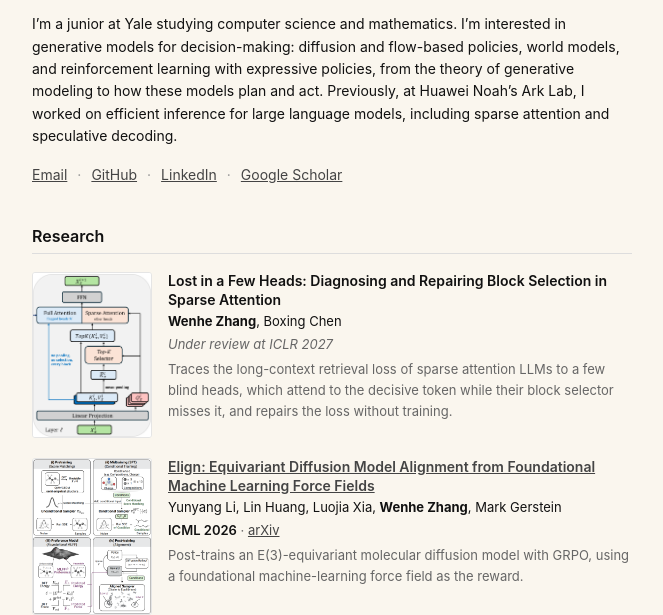
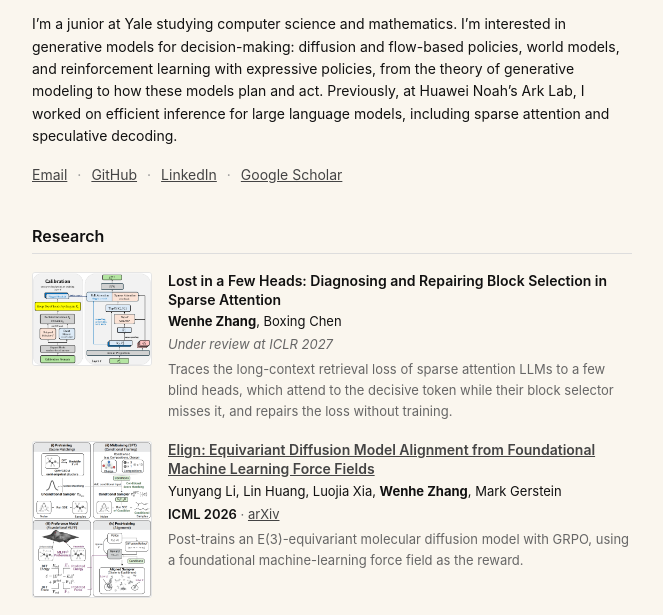
Before and after one commit to zhangwenhe1007/zhangwenhe1007.github.io, a plain HTML site: page index.html in a window 1280 px wide. Shown: the part 153-768 px from the top of the page, without its empty margins (308-971 px from the left). Drawn offline with Linux system fonts and the light colour scheme.

Commit message:
Show the calibration and repair panels of the method figure for Lost in a Few Heads

```diff
--- a/index.html
+++ b/index.html
@@ -40,7 +40,7 @@
         <h2 id="research">Research</h2>
         <ul class="pubs">
           <li class="pub">
-            <div class="pub-thumb"><img src="images/fewheads_repair.png" alt="Figure from Lost in a Few Heads" width="120" height="167"></div>
+            <div class="pub-thumb"><img src="images/fewheads_method.png" alt="Figure from Lost in a Few Heads" width="120" height="94"></div>
             <div class="pub-body">
               <p class="pub-title">Lost in a Few Heads: Diagnosing and Repairing Block Selection in Sparse Attention</p>
               <p class="pub-authors"><strong>Wenhe Zhang</strong>, Boxing Chen</p>
```
Also changed, not shown: images/fewheads_method.png (added), images/fewheads_repair.png (deleted).
